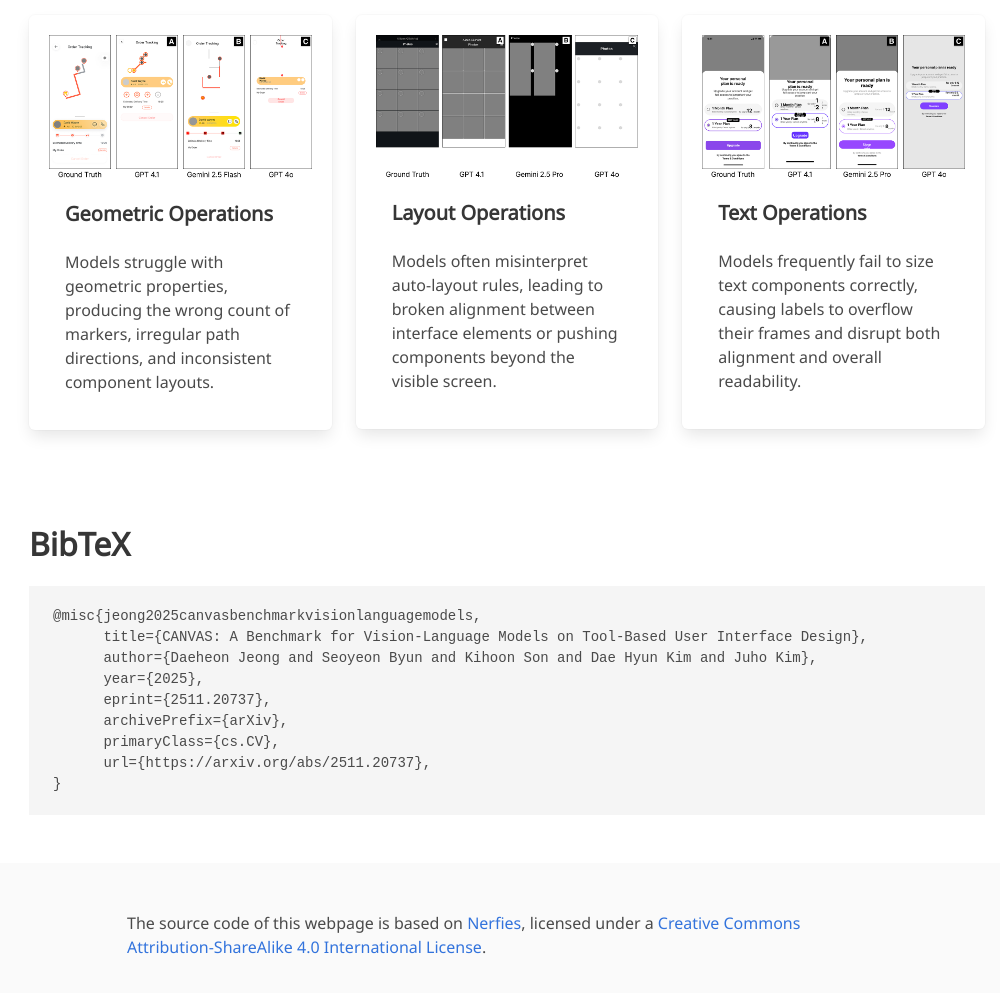
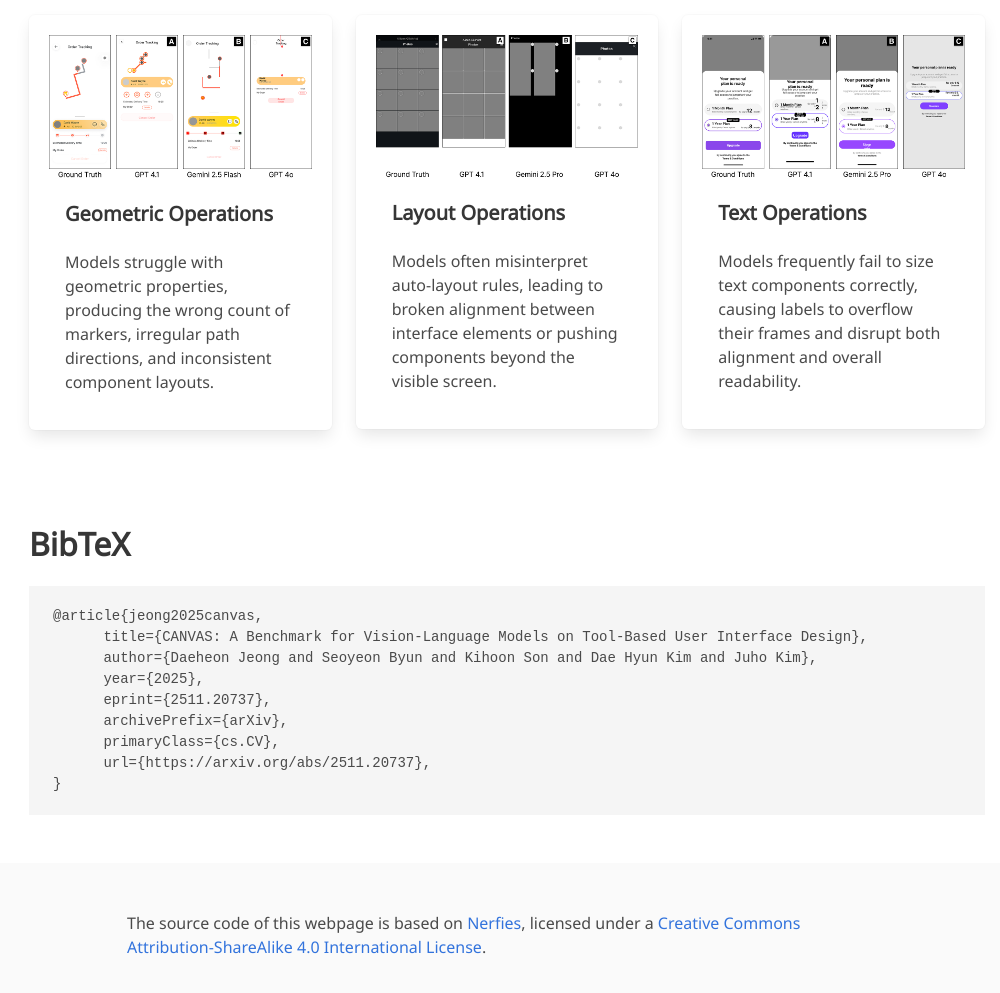
Before and after one commit to kixlab/canvas-website, a plain HTML site: page index.html in a window 1280 px wide. Shown: the part 5038-6031 px from the top of the page, without its empty margins (133-1133 px from the left). Drawn offline with nearby package versions, Linux system fonts and the light colour scheme; some icons are missing; a web font is replaced by a local one.

Commit message:
[fix] fix bibtex reference style

```diff
--- a/index.html
+++ b/index.html
@@ -574,7 +574,7 @@
     <div class="columns is-centered">
       <div class="column is-10">
         <h2 class="title">BibTeX</h2>
-    <pre><code>@misc{jeong2025canvasbenchmarkvisionlanguagemodels,
+    <pre><code>@article{jeong2025canvas,
       title={CANVAS: A Benchmark for Vision-Language Models on Tool-Based User Interface Design},
       author={Daeheon Jeong and Seoyeon Byun and Kihoon Son and Dae Hyun Kim and Juho Kim},
       year={2025},
```
